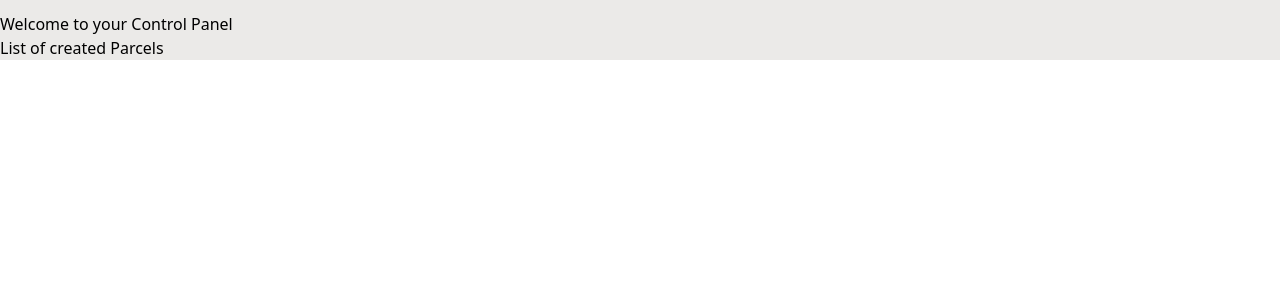
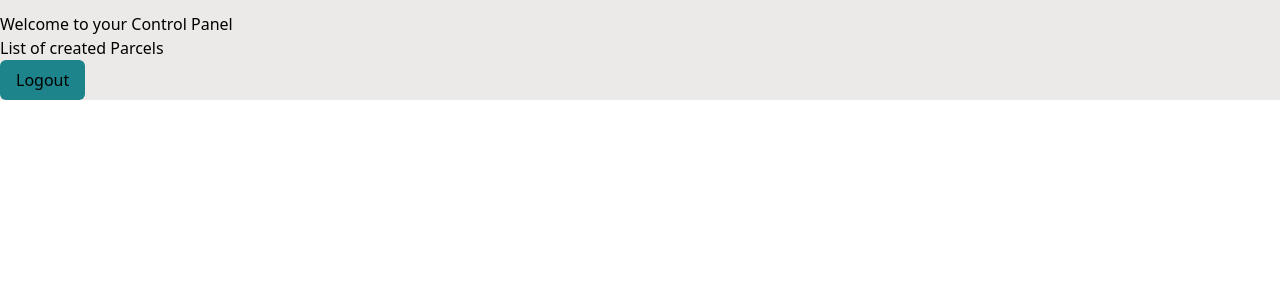
Before and after one commit to phoenix-da-phenom/Courier-system, a React (Vite) app: page /dashboard in a window 1280 px wide. Shown: the top 300 px of the page. Built offline with nearby package versions, Linux system fonts and the light colour scheme.

Commit message:
Introduced logout button

```diff
--- a/src/Pages/Dashboard.tsx
+++ b/src/Pages/Dashboard.tsx
@@ -10,6 +10,10 @@ const Dashboard = () => {
 
     console.log(user)
 
+    const logOutUser=()=>{
+        logout()
+    }
+
 
   return (
     <div>
@@ -20,7 +24,7 @@ const Dashboard = () => {
             <h4>List of created Parcels</h4>
 
         </div>
-
+       <button onClick={logOutUser} className="bg-primary px-4 py-2 rounded-md">Logout</button>
     </div>
   )
 }
```
